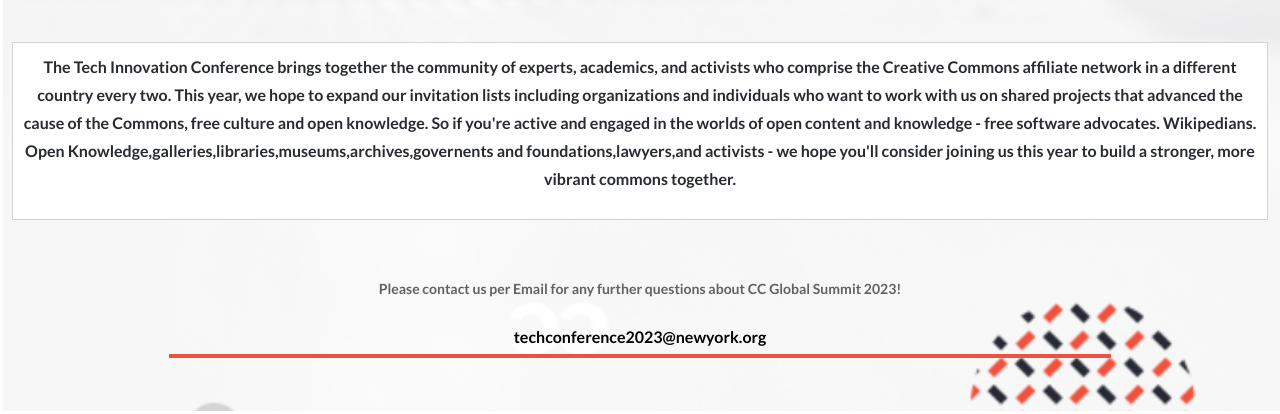
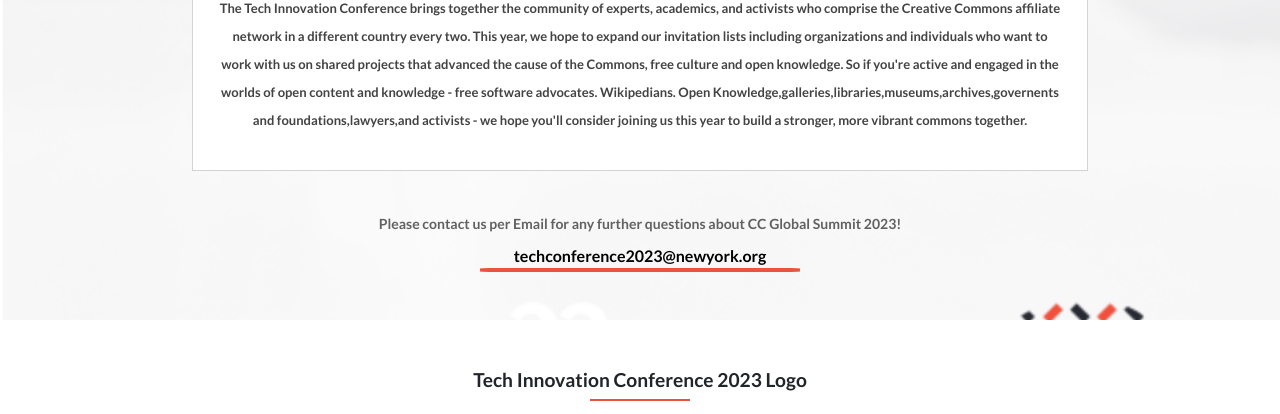
Before and after one commit to HtetWaiYan7191/capstone-project, a website: page about.html in a window 1280 px wide. Shown: the part 360-774 px from the top of the page. Drawn offline with nearby package versions, Linux system fonts and the light colour scheme.

Commit message:
Style about page for desktop version

```diff
--- a/about-desktop.css
+++ b/about-desktop.css
@@ -1 +1,32 @@
 @import url(./style.css);
+@import url(./desktop.css);
+
+
+#intro-section {
+    margin-top: 0;
+    padding-top: 3rem;
+}
+#about-intro-header h1 {
+    font-size: 3rem;
+}
+.welcome-text-container {
+    width: 70%;
+    margin:2rem auto;
+}
+
+#welcome-text {
+    font-size: 13px;
+    text-align: center;
+    color: var(--dark-gray-color);
+    padding: 10px 20px;
+}
+
+.highlight {
+    width: 25%;
+    margin: auto;
+    border-radius: 10%;
+}
+
+.contact-text {
+    margin-bottom: 0;
+}
```
